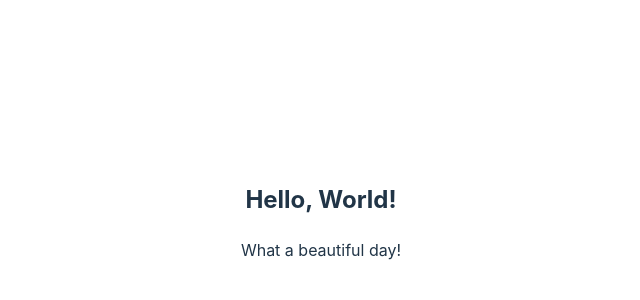
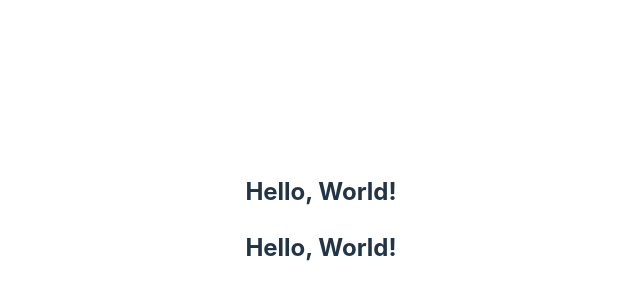
Before and after one commit to owlpsycho/Develhope-React, a React (Vite) app: page / in a window 1280 px wide. Shown: the part 180-480 px from the top of the page, without its empty margins (319-959 px from the left). Built offline with nearby package versions, Linux system fonts and the light colour scheme.

Commit message:
risoluzione esercizio 13

```diff
--- a/src/App.jsx
+++ b/src/App.jsx
@@ -1,14 +1,13 @@
 import { useState } from 'react'
 import './App.css'
 import { Hello } from './Hello'
-import { Message } from './Message'
 
 function App() {
 
   return (
     <>
       <Hello />
-      <Message />
+      <Hello />
     </>
   )
 }
--- a/src/Message.jsx
+++ /dev/null
@@ -1,3 +0,0 @@
-export function Message () {
-    return <p>What a beautiful day!</p>
-}
```
